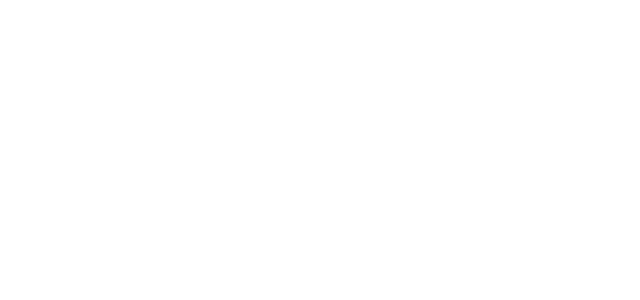
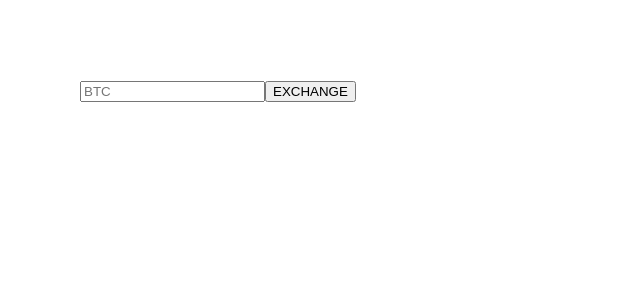
Before and after one commit to bertamatu/currency-app, a React (Create React App) app: page / in a window 1280 px wide. Shown: the top 300 px of the page, without its empty margins (0-640 px from the left). Built offline with nearby package versions, Linux system fonts and the light colour scheme.

Commit message:
components

```diff
--- a/src/App.js
+++ b/src/App.js
@@ -1,7 +1,12 @@
 import React from "react";
+import CurrencyForm from "./components/currencyForm/CurrencyInputForm";
 
 function App() {
-  return <section></section>;
+  return (
+    <>
+      <CurrencyForm />
+    </>
+  );
 }
 
 export default App;
--- /dev/null
+++ b/src/components/currencyForm/CurrencyInputForm.js
@@ -0,0 +1,14 @@
+import React from "react";
+
+const currencyAmountInput = () => {
+  return (
+    <>
+      <form>
+        <input type="number" placeholder="BTC" />
+        <button type="submit">EXCHANGE</button>
+      </form>
+    </>
+  );
+};
+
+export default currencyAmountInput;
--- a/src/index.css
+++ b/src/index.css
@@ -1,13 +1,14 @@
 body {
   margin: 0;
-  font-family: -apple-system, BlinkMacSystemFont, 'Segoe UI', 'Roboto', 'Oxygen',
-    'Ubuntu', 'Cantarell', 'Fira Sans', 'Droid Sans', 'Helvetica Neue',
+  font-family: -apple-system, BlinkMacSystemFont, "Segoe UI", "Roboto", "Oxygen",
+    "Ubuntu", "Cantarell", "Fira Sans", "Droid Sans", "Helvetica Neue",
     sans-serif;
   -webkit-font-smoothing: antialiased;
   -moz-osx-font-smoothing: grayscale;
+  padding: 5rem;
 }
 
 code {
-  font-family: source-code-pro, Menlo, Monaco, Consolas, 'Courier New',
+  font-family: source-code-pro, Menlo, Monaco, Consolas, "Courier New",
     monospace;
 }
```
Also changed, not shown: src/components/currencyForm/CurrencyExchangeResults.js (added, +7 -0 lines).
